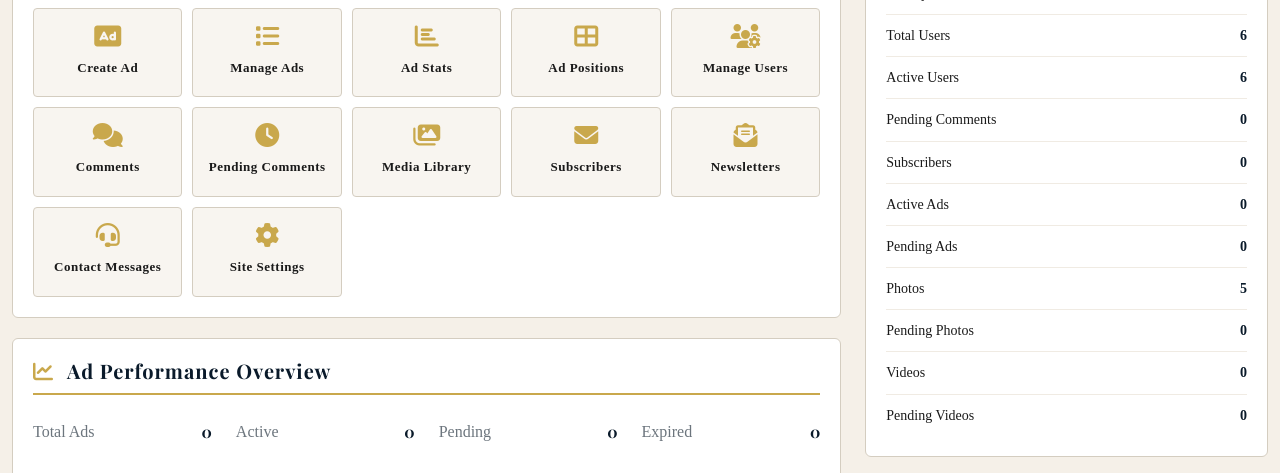
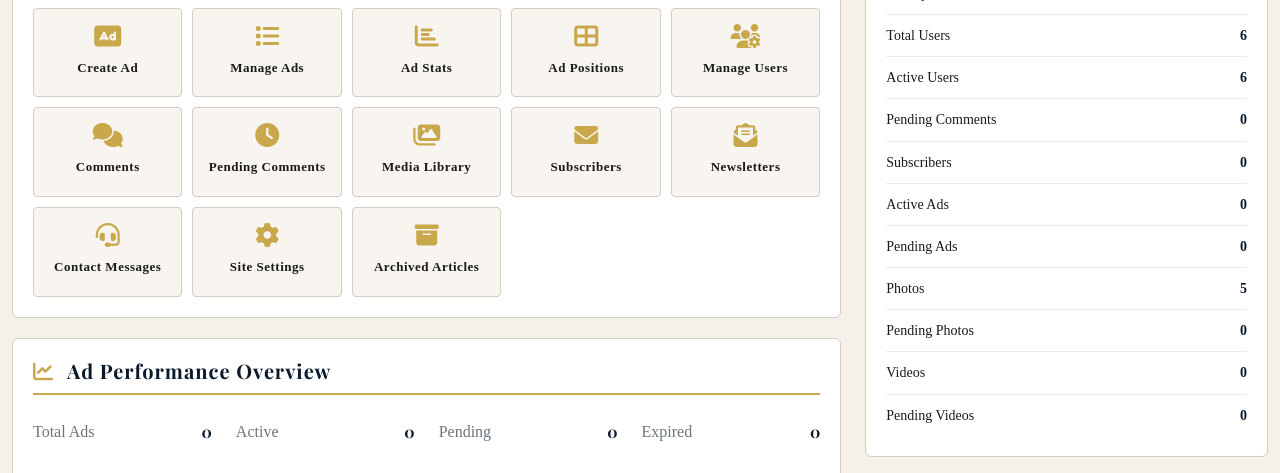
Before and after one commit to eKidenge/egerton_advertiser, a Django app: page /dashboard/admin/ in a window 1280 px wide. Shown: the part 2357-2830 px from the top of the page. Run offline with Django 5.2, Linux system fonts and the light colour scheme; a user stored in the database is signed in; data comes from the database, SQL or seed files in the repository; data that the repository does not hold is empty; some libraries are stand-ins or nearby versions; some web fonts are replaced.

```diff
--- a/apps/dashboard/templates/dashboard/admin_dashboard.html
+++ b/apps/dashboard/templates/dashboard/admin_dashboard.html
@@ -1295,6 +1295,12 @@
                             <i class="fas fa-cog"></i>
                             <span>Site Settings</span>
                         </a>
+
+                        <!-- ✅ NEW: Archived Articles Action -->
+                        <a href="{% url 'articles:archived' %}" class="quick-action">
+                            <i class="fas fa-archive"></i>
+                            <span>Archived Articles</span>
+                        </a>
                     </div>
                 </div>
 
```
